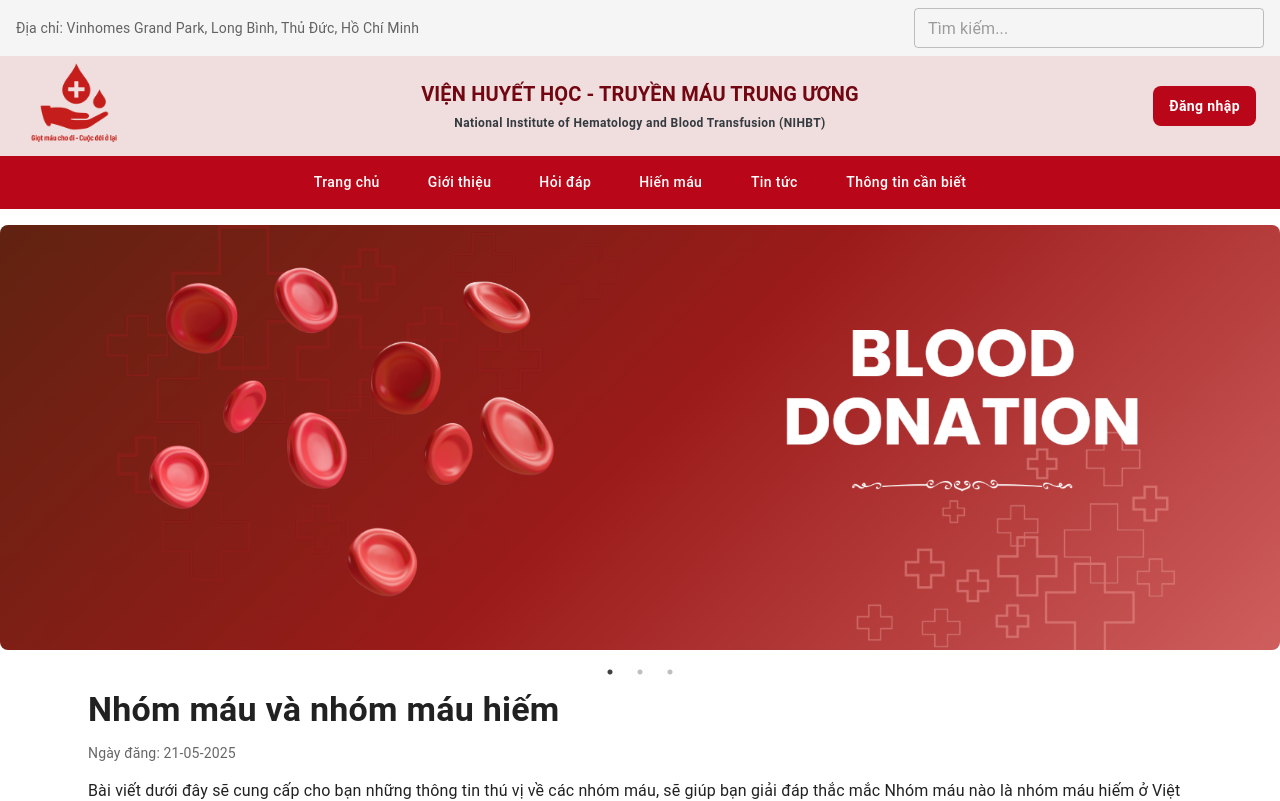
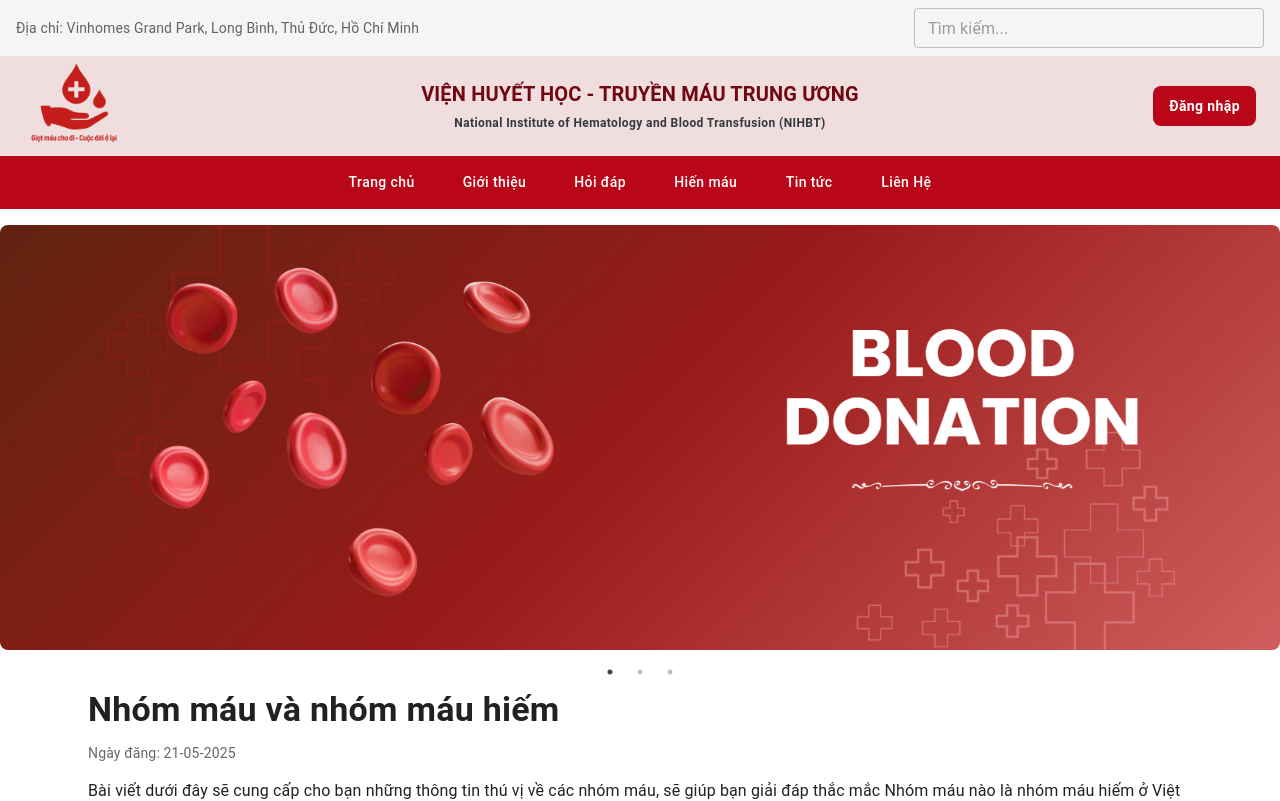
Before and after one commit to Huukha182624/Blood_donationFE, a React (Vite) app: page / in a window 1280 px wide. Shown: the top 801 px of the page. Built offline with nearby package versions, Linux system fonts and the light colour scheme; some icons are missing.

Commit message:
Update Navbar.jsx

```diff
--- a/src/components/Navbar.jsx
+++ b/src/components/Navbar.jsx
@@ -8,7 +8,7 @@ export default function Navbar() {
         { label: 'Hỏi đáp', path: '/hoi-dap' },
         { label: 'Hiến máu', path: '/hien-mau' },
         { label: 'Tin tức', path: '/tin-tuc' },
-        { label: 'Thông tin cần biết', path: '/thong-tin' },
+        { label: 'Liên Hệ', path: '/lien-he' },
     ];
 
     return (
```
